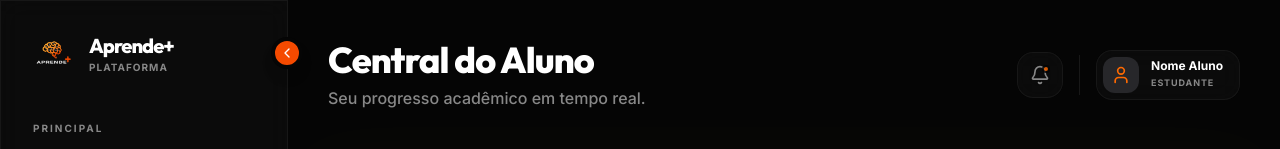
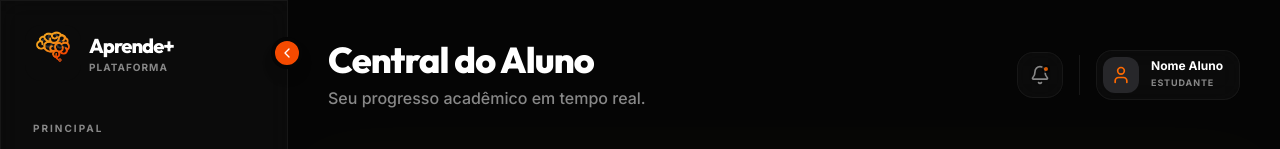
Before and after one commit to ffilipe26/aprende-saladeaula, a React (Vite) app: page / in a window 1280 px wide. Shown: the top 149 px of the page. Built offline with nearby package versions, Linux system fonts and the light colour scheme.

Commit message:
Logo Atualização

```diff
--- a/src/components/Sidebar.tsx
+++ b/src/components/Sidebar.tsx
@@ -60,7 +60,7 @@ export default function Sidebar({ activeSection, setActiveSection, isCollapsed,
           "transition-all duration-300 flex items-center justify-center overflow-hidden",
           isCollapsed ? "w-12 h-12 rounded-xl" : "w-14 h-14 rounded-2xl mr-2"
         )}>
-          <img src="/logo.png" alt="Aprende+" className="w-full h-full object-contain scale-125" referrerPolicy="no-referrer" />
+          <img src="/logoAprende.png" alt="Aprende+" className="w-full h-full object-contain scale-125" referrerPolicy="no-referrer" />
         </div>
         <AnimatePresence>
           {!isCollapsed && (
```
Also changed, not shown: logoAprende.png (added).
